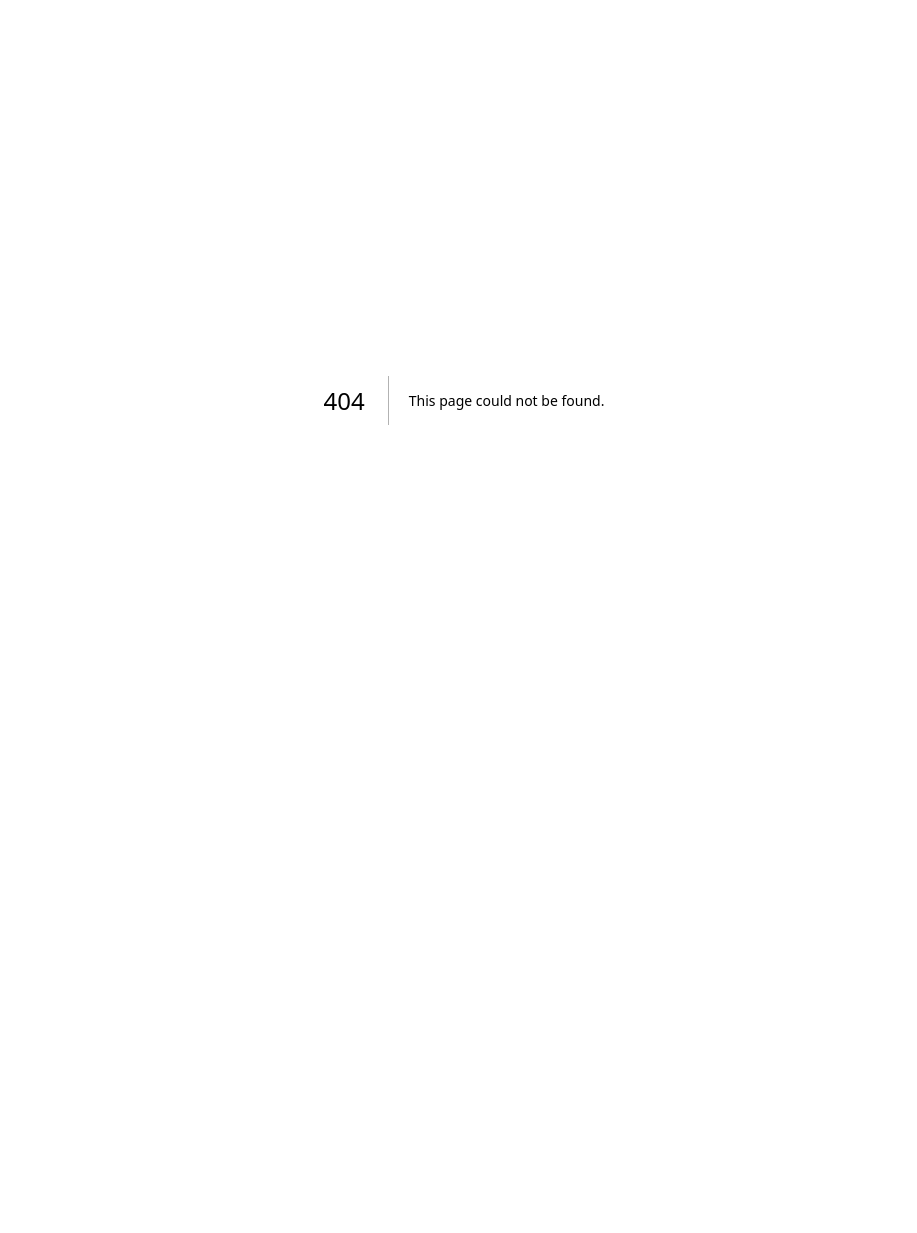
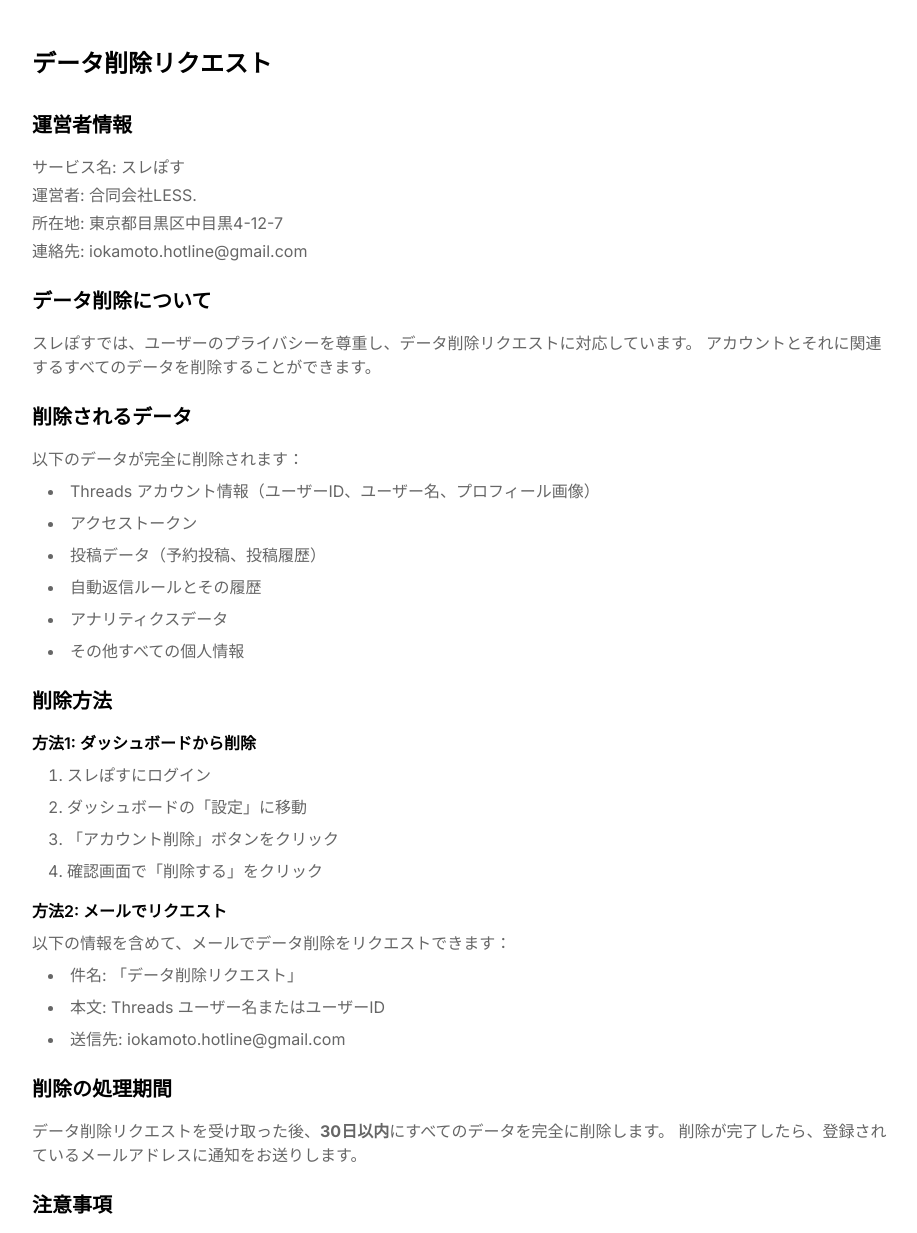
Before and after one commit to ituki0414/Threads-, a Next.js app: page /data-deletion in a window 1280 px wide. Before the commit this address had no page. Shown: the top 1233 px of the page, without its empty margins (176-1093 px from the left). Before the commit the page ends 800 px from the top, so only its background shows below. Built offline with nearby package versions, Linux system fonts and the light colour scheme.

Commit message:
📄 Add data deletion page for Meta compliance

```diff
--- /dev/null
+++ b/app/data-deletion/page.tsx
@@ -0,0 +1,107 @@
+export default function DataDeletionPage() {
+  return (
+    <div className="min-h-screen bg-background">
+      <div className="max-w-4xl mx-auto px-4 py-12">
+        <h1 className="text-3xl font-bold mb-8">データ削除リクエスト</h1>
+
+        <div className="space-y-6 text-foreground">
+          <section>
+            <h2 className="text-2xl font-semibold mb-4">運営者情報</h2>
+            <div className="text-muted-foreground space-y-1">
+              <p>サービス名: スレぽす</p>
+              <p>運営者: 合同会社LESS.</p>
+              <p>所在地: 東京都目黒区中目黒4-12-7</p>
+              <p>連絡先: iokamoto.hotline@gmail.com</p>
+            </div>
+          </section>
+
+          <section>
+            <h2 className="text-2xl font-semibold mb-4">データ削除について</h2>
+            <p className="text-muted-foreground">
+              スレぽすでは、ユーザーのプライバシーを尊重し、データ削除リクエストに対応しています。
+              アカウントとそれに関連するすべてのデータを削除することができます。
+            </p>
+          </section>
+
+          <section>
+            <h2 className="text-2xl font-semibold mb-4">削除されるデータ</h2>
+            <p className="text-muted-foreground mb-2">以下のデータが完全に削除されます：</p>
+            <ul className="list-disc list-inside space-y-2 text-muted-foreground ml-4">
+              <li>Threads アカウント情報（ユーザーID、ユーザー名、プロフィール画像）</li>
+              <li>アクセストークン</li>
+              <li>投稿データ（予約投稿、投稿履歴）</li>
+              <li>自動返信ルールとその履歴</li>
+              <li>アナリティクスデータ</li>
+              <li>その他すべての個人情報</li>
+            </ul>
+          </section>
+
+          <section>
+            <h2 className="text-2xl font-semibold mb-4">削除方法</h2>
+            <div className="space-y-4 text-muted-foreground">
+              <div>
+                <h3 className="font-semibold text-foreground mb-2">方法1: ダッシュボードから削除</h3>
+                <ol className="list-decimal list-inside space-y-2 ml-4">
+                  <li>スレぽすにログイン</li>
+                  <li>ダッシュボードの「設定」に移動</li>
+                  <li>「アカウント削除」ボタンをクリック</li>
+                  <li>確認画面で「削除する」をクリック</li>
+                </ol>
+              </div>
+
+              <div>
+                <h3 className="font-semibold text-foreground mb-2">方法2: メールでリクエスト</h3>
+                <p>以下の情報を含めて、メールでデータ削除をリクエストできます：</p>
+                <ul className="list-disc list-inside space-y-2 ml-4 mt-2">
+                  <li>件名: 「データ削除リクエスト」</li>
+                  <li>本文: Threads ユーザー名またはユーザーID</li>
+                  <li>送信先: iokamoto.hotline@gmail.com</li>
+                </ul>
+              </div>
+            </div>
+          </section>
+
+          <section>
+            <h2 className="text-2xl font-semibold mb-4">削除の処理期間</h2>
+            <p className="text-muted-foreground">
+              データ削除リクエストを受け取った後、<strong>30日以内</strong>にすべてのデータを完全に削除します。
+              削除が完了したら、登録されているメールアドレスに通知をお送りします。
+            </p>
+          </section>
+
+          <section>
+            <h2 className="text-2xl font-semibold mb-4">注意事項</h2>
+            <div className="bg-yellow-50 dark:bg-yellow-950 border border-yellow-200 dark:border-yellow-800 rounded-lg p-4">
+              <p className="text-muted-foreground mb-2">
+                <strong className="text-foreground">重要:</strong> データ削除は取り消すことができません。
+              </p>
+              <ul className="list-disc list-inside space-y-2 text-muted-foreground ml-4">
+                <li>削除後は、同じアカウントでサービスを再度利用できません</li>
+                <li>予約投稿や自動返信の設定もすべて削除されます</li>
+                <li>削除前に、必要なデータはエクスポートしてください</li>
+              </ul>
+            </div>
+          </section>
+
+          <section>
+            <h2 className="text-2xl font-semibold mb-4">お問い合わせ</h2>
+            <p className="text-muted-foreground">
+              データ削除に関するご質問やサポートが必要な場合は、以下までお問い合わせください。
+            </p>
+            <div className="text-muted-foreground mt-4 space-y-1">
+              <p>合同会社LESS.</p>
+              <p>東京都目黒区中目黒4-12-7</p>
+              <p>Email: iokamoto.hotline@gmail.com</p>
+            </div>
+          </section>
+
+          <section className="pt-8 border-t border-border">
+            <p className="text-sm text-muted-foreground">
+              最終更新日: 2025年11月3日
+            </p>
+          </section>
+        </div>
+      </div>
+    </div>
+  );
+}
```
